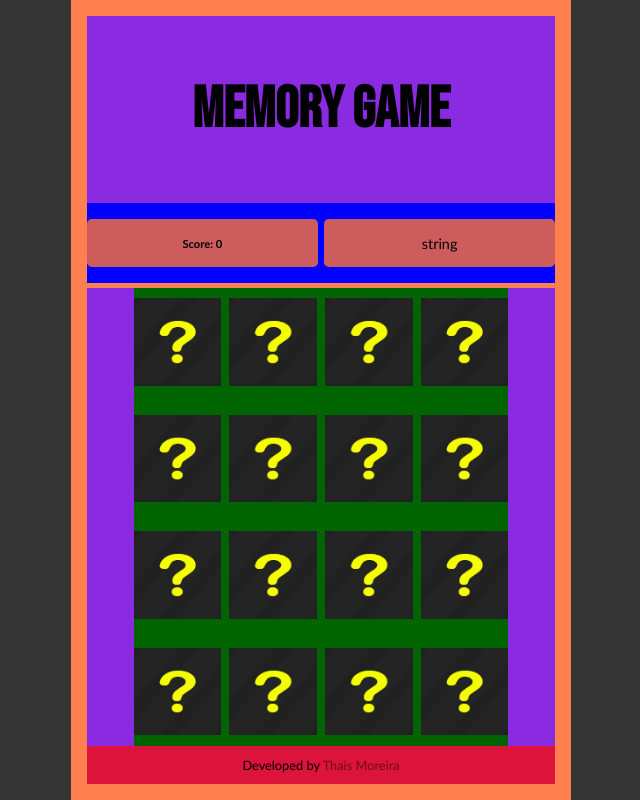
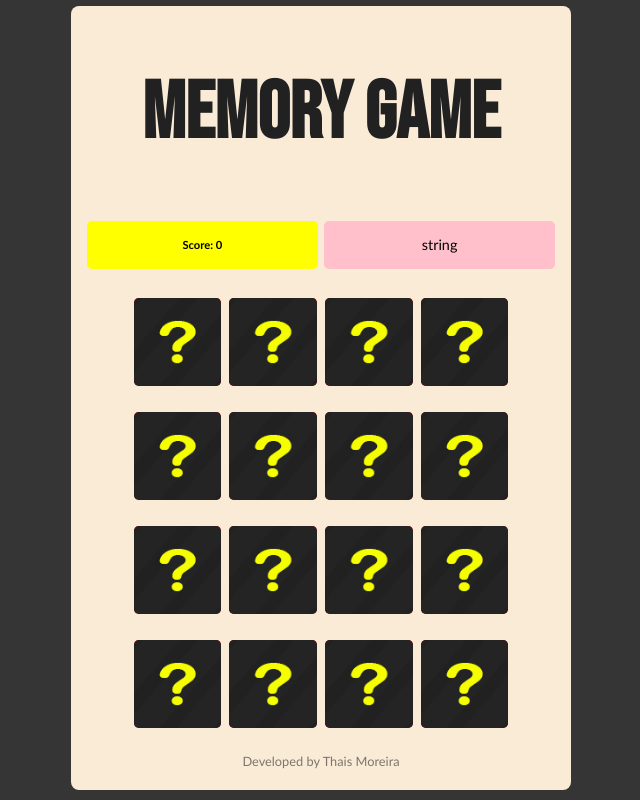
Before and after one commit to thaismoreiradev/memory-game, a plain HTML site: page index.html in a window 1280 px wide. Shown: the whole page, without its empty margins (319-959 px from the left). Drawn offline with Linux system fonts and the light colour scheme.

Commit message:
colors tests

```diff
--- a/index.html
+++ b/index.html
@@ -15,7 +15,7 @@
     <div class="game-container">
         <header>
             <div class="game-name">
-                <h1>MEMORY GAME</h1>
+                <h1>MEMORY <span class="break-line">GAME</span></h1>
             </div>
             <div class="score">
                 <div class="div-score-info">
--- a/styles.css
+++ b/styles.css
@@ -10,7 +10,6 @@ body{
     justify-content: center;
     font-family:'Trebuchet MS', 'Lucida Sans Unicode', 'Lucida Grande', 'Lucida Sans', Arial, sans-serif;
     background-color: rgb(53, 53, 53);
-    /* overflow: hidden; */
 }
 
 /* mobile first from 320px*/
@@ -23,20 +22,21 @@ body{
     min-height: 538px;
     max-height: 827px;
     padding: 1rem;
-    background-color:coral;
+    background-color:antiquewhite;
     display: flex;
     flex-direction: column;
     align-items: center;
     justify-content: center;
-    /* border-radius: 0.9rem; */
 }
 
-/* @media (min-width: 425px) {
+
+@media (min-width: 768px) {
     .game-container{
-        padding: 1rem 2.3rem;
+        margin: 0.4rem 0;
+        height: 98vh;
+        border-radius: 0.5rem;
     }
-} */
-
+}
 
 
 header{
@@ -45,40 +45,57 @@ header{
     align-items: center;
     justify-content: center;
     width: 100%;
-    background-color: aqua;
     margin-bottom: 0.3rem;
     flex-basis: 35%;
 }
-
-/* @media (min-width: 375px) {
-    header {
-        min-height: 25%;
-        background-color: brown;
-    }
-} */
 
 header .game-name {
     display: flex;
     align-items: center;
     justify-content: center;
     font-family: 'Bebas Neue', cursive;
+    color: rgb(34, 33, 33);
     font-size: 1.8rem;
-    background-color: blueviolet;
     width: 100%;
     flex-basis: 70%;
 }
+
+h1:hover{
+    color: rgb(49, 49, 49);
+}
+
+@media (max-width: 400px) {
+    .game-name h1 .break-line{
+        display: block;
+        line-height: 1.5rem;
+        text-align: center;
+
+    }
+}
+
+@media (min-width: 500px) {
+    .game-name h1 {
+        font-size: 5rem;
+    }
+}
+
 
 header .score{
     display: flex;
     align-items: center;
     justify-content: center;
     gap: 0.4rem;
-    background-color: blue;
     font-size: 0.9rem;
-    /* min-height: 30%; */
     width: 100%;
     flex-basis: 30%;
+}
 
+.div-message{
+    background-color: pink;
+}
+
+.div-score-info{
+    background-color: yellow;
 }
 
 
@@ -88,18 +105,14 @@ header .score{
     display: flex;
     justify-content: center;
     align-items: center;
-    background-color: indianred;
     width: 100%;
     min-height: 3rem;
     border-radius: 0.3rem;
-    /* padding: 0.4rem; */
-
 }
 
 
 .score-info, .message{
     text-align: center;
-
 }
 
 header .score .score-info{
@@ -107,18 +120,13 @@ header .score .score-info{
    font-weight: bold;
 }
 
-
-
-
 main{
     display: flex;
     justify-content: center;
-    background-color:blueviolet;
     width: 100%;
     /* min-height: 55%; */
     flex-basis: 60%;
 }
-
 
 
 main .grid {
@@ -127,7 +135,6 @@ main .grid {
     justify-content: center;
     grid-template-rows: 1fr 1fr 1fr 1fr;
     grid-template-columns: 1fr 1fr 1fr 1fr;
-    background-color: darkgreen;
     gap: 0.3rem;
     width: 100%;
 }
@@ -138,15 +145,14 @@ main .grid .img-container{
     justify-content: center;
     border-radius: 0.3rem;
     background-color: red;
-    /* width: 100%; */
 }
 
 main .grid .img-container img{
     display: block;
-    /* margin: auto; */
     width: 100%;
     cursor: pointer;
     object-fit: cover;
+    border-radius: 0.3rem;
 }
 
 
@@ -172,12 +178,13 @@ main .grid img:hover{
 footer{
     display: flex;
     width: 100%;
-    background-color: crimson;
+    color: rgb(0, 0, 0, 0.5);
+    background-color: antiquewhite;
     align-items: center;
     justify-content: center;
     font-size: 0.8rem;
-    /* min-height: 10%; */
     flex-basis: 5%;
+    padding-top: 0.7rem;
 
 }
 
@@ -186,10 +193,3 @@ footer a {
     color: rgb(0, 0, 0, 0.5);
 
 }
-
-/* @media (min-width: 375px) {
-    footer {
-        min-height: 5%;
-        background-color: brown;
-    }
-} */
```
